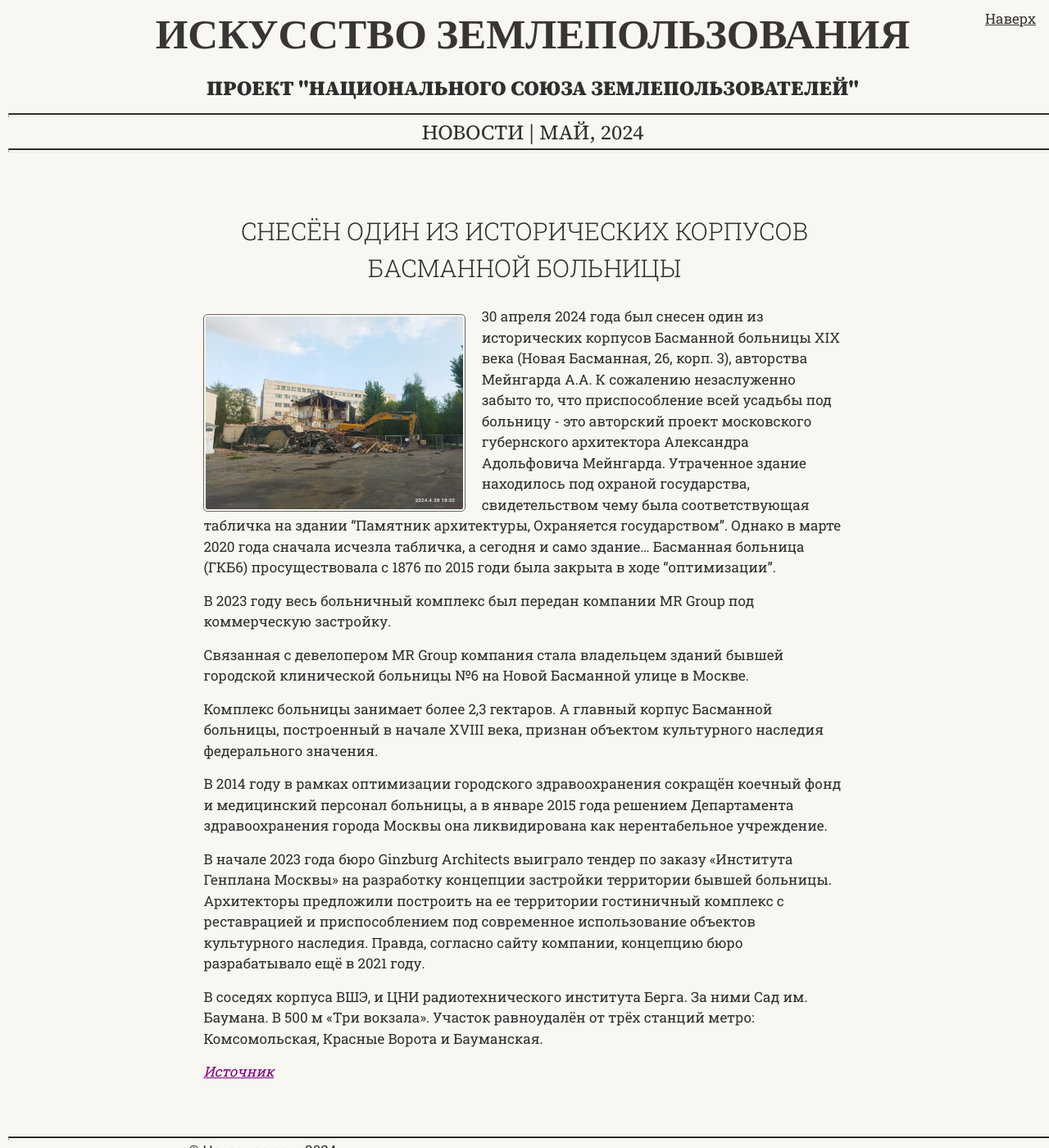
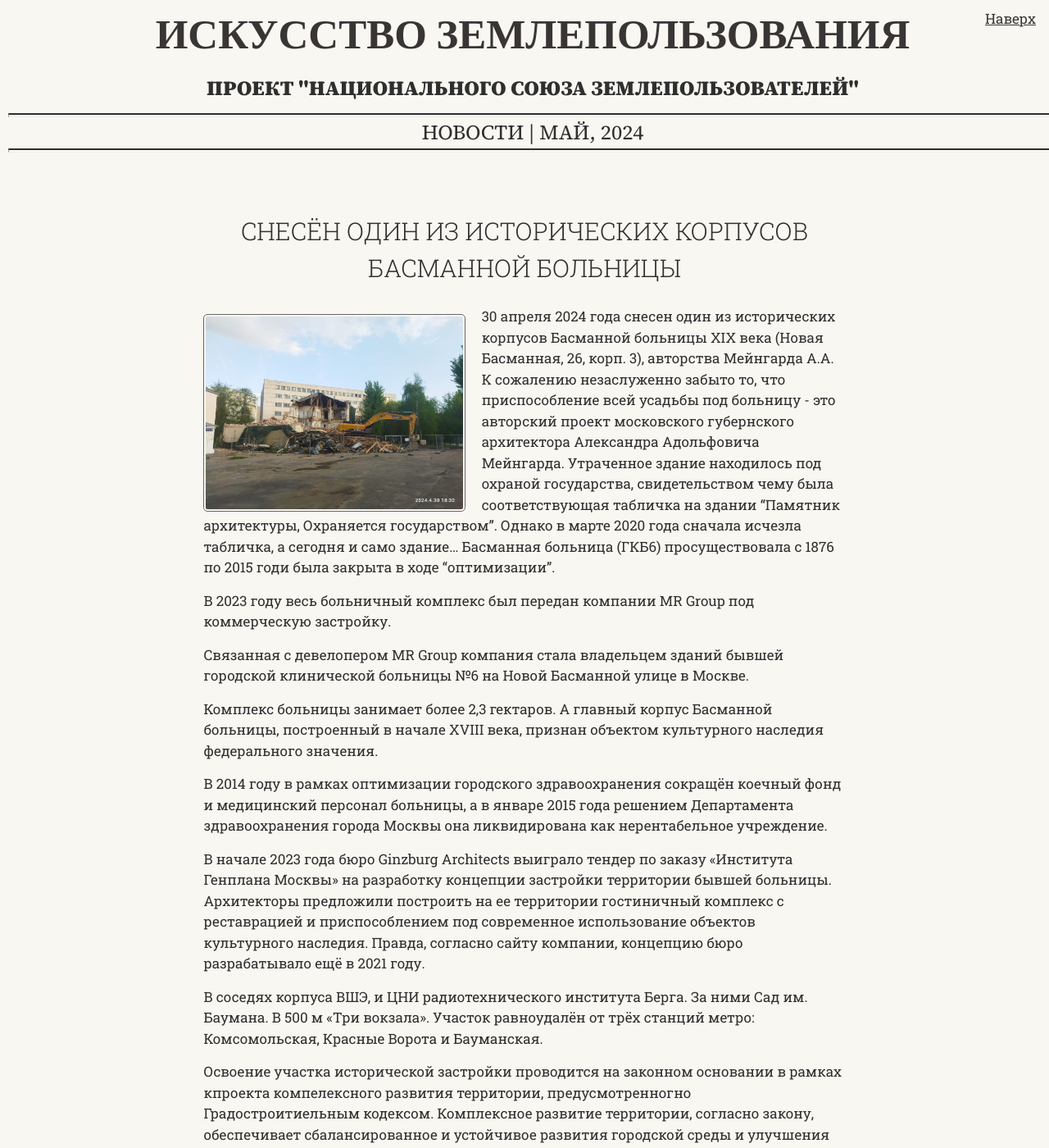
Before and after one commit to SergSi/land-use-art, a Jekyll site: the page built from _posts/2024-05-01-basm.md, in a window 1280 px wide and 1400 px high. Shown: the whole window at 82% size. Built offline with Jekyll 4.4.1, drawn with Linux system fonts in a browser that asks for light colours; some web fonts are replaced; some of the changed text lies outside the part shown.

Commit message:
Update 2024-05-01-basm.md

```diff
--- a/_posts/2024-05-01-basm.md
+++ b/_posts/2024-05-01-basm.md
@@ -4,7 +4,7 @@
 align: left
 ---
 
-30 апреля 2024 года был снесен один из исторических корпусов Басманной больницы XIX века (Новая Басманная, 26, корп. 3), авторства Мейнгарда А.А. К сожалению незаслуженно забыто то, что приспособление всей усадьбы под больницу - это авторский проект московского губернского архитектора Александра Адольфовича Мейнгарда. Утраченное здание находилось под охраной государства, свидетельством чему была соответствующая табличка на здании "Памятник архитектуры, Охраняется государством". Однако в марте 2020 года сначала исчезла табличка, а сегодня и само здание... Басманная больница (ГКБ6) просуществовала с 1876 по 2015 годи была закрыта в ходе "оптимизации".
+30 апреля 2024 года снесен один из исторических корпусов Басманной больницы XIX века (Новая Басманная, 26, корп. 3), авторства Мейнгарда А.А. К сожалению незаслуженно забыто то, что приспособление всей усадьбы под больницу - это авторский проект московского губернского архитектора Александра Адольфовича Мейнгарда. Утраченное здание находилось под охраной государства, свидетельством чему была соответствующая табличка на здании "Памятник архитектуры, Охраняется государством". Однако в марте 2020 года сначала исчезла табличка, а сегодня и само здание... Басманная больница (ГКБ6) просуществовала с 1876 по 2015 годи была закрыта в ходе "оптимизации".
 
 В 2023 году весь больничный комплекс был передан компании MR Group под коммерческую застройку.
 
@@ -18,4 +18,6 @@
 
 В соседях корпуса ВШЭ, и ЦНИ радиотехнического института Берга. За ними Сад им. Баумана. В 500 м «Три вокзала». Участок равноудалён от трёх станций метро: Комсомольская, Красные Ворота и Бауманская.
 
+Освоение участка исторической застройки проводится на законном основании в рамках кпроекта компелексного развития территории, предусмотренногно Градостроитиельным кодексом. Комплексное развитие территории, согласно закону, обеспечивает сбалансированное и устойчивое развития городской среды и улучшения внешнего облика, архитектурно-стилистических и иных характеристик объектов капитального строительства.
+
 *[Источник](https://nedvigram.ru/)*
```
